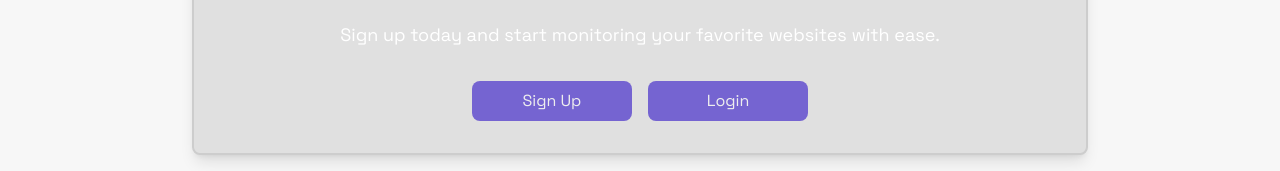
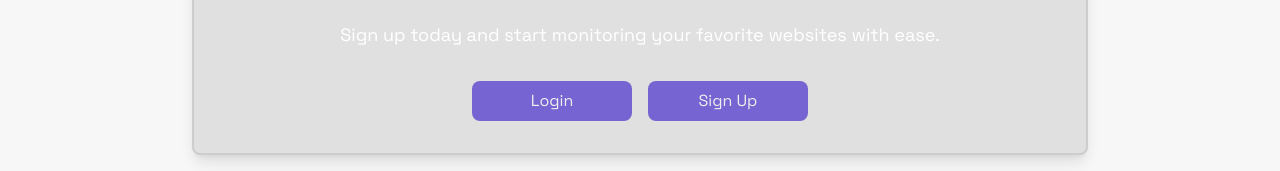
Before and after one commit to Fa24-CSE115A-CaaS/WebWatch, a React (Vite) app in the folder frontend/: page / in a window 1280 px wide. Shown: the part 641-812 px from the top of the page. Built offline with nearby package versions, Linux system fonts and the light colour scheme.

Commit message:
Linked home page to /auth. Auth form pre-selects Sign Up option at /auth/#signup

```diff
--- a/frontend/src/pages/Auth.tsx
+++ b/frontend/src/pages/Auth.tsx
@@ -1,4 +1,4 @@
-import { useState } from "react";
+import { useState, useEffect } from "react";
 import axios from "axios";
 import { useNavigate } from "react-router-dom";
 
@@ -9,6 +9,15 @@ const AuthForm = () => {
   const [confirmPassword, setConfirmPassword] = useState("");
 
   const navigate = useNavigate();
+
+  useEffect(() => {
+    const hash = window.location.hash;
+    if (hash === "#signup") {
+      setIsLogin(false);
+    } else {
+      setIsLogin(true);
+    }
+  }, []);
 
   const handleLogin = async (email: string, password: string) => {
     const endpoint = "http://localhost:8000/api/users/login";
@@ -92,7 +101,7 @@ const AuthForm = () => {
                 className={`relative mx-4 px-4 py-2 text-lg font-bold ${!isLogin ? "decoration-accent" : ""}`}
                 onClick={() => setIsLogin(false)}
               >
-                Register
+                Sign Up
                 {!isLogin && (
                   <span className="absolute bottom-0 left-0 right-0 h-0.5 -translate-y-1/2 transform bg-accent"></span>
                 )}
--- a/frontend/src/pages/Home.tsx
+++ b/frontend/src/pages/Home.tsx
@@ -1,3 +1,5 @@
+import { Link } from "react-router-dom";
+
 const Home = () => {
   return (
     <div
@@ -39,18 +41,22 @@ const Home = () => {
             Sign up today and start monitoring your favorite websites with ease.
           </p>
           <div className="flex justify-center space-x-4">
+            <Link to="/auth">
+              <button
+                className="mt-4 w-40 rounded-lg bg-accent px-10 py-2 text-text-contrast
+                  hover:bg-accent-hover"
+              >
+                Login
+              </button>
+            </Link>
+            <Link to="/auth#signup">
               <button
                 className="mt-4 w-40 rounded-lg bg-accent px-10 py-2 text-text-contrast
                   hover:bg-accent-hover"
               >
                 Sign Up
               </button>
-            <button
-              className="mt-4 w-40 rounded-lg bg-accent px-10 py-2 text-text-contrast
-                hover:bg-accent-hover"
-            >
-              Login
-            </button>
+            </Link>
           </div>
         </section>
       </main>
```
Lines whose indentation alone changed are shown as unchanged.
